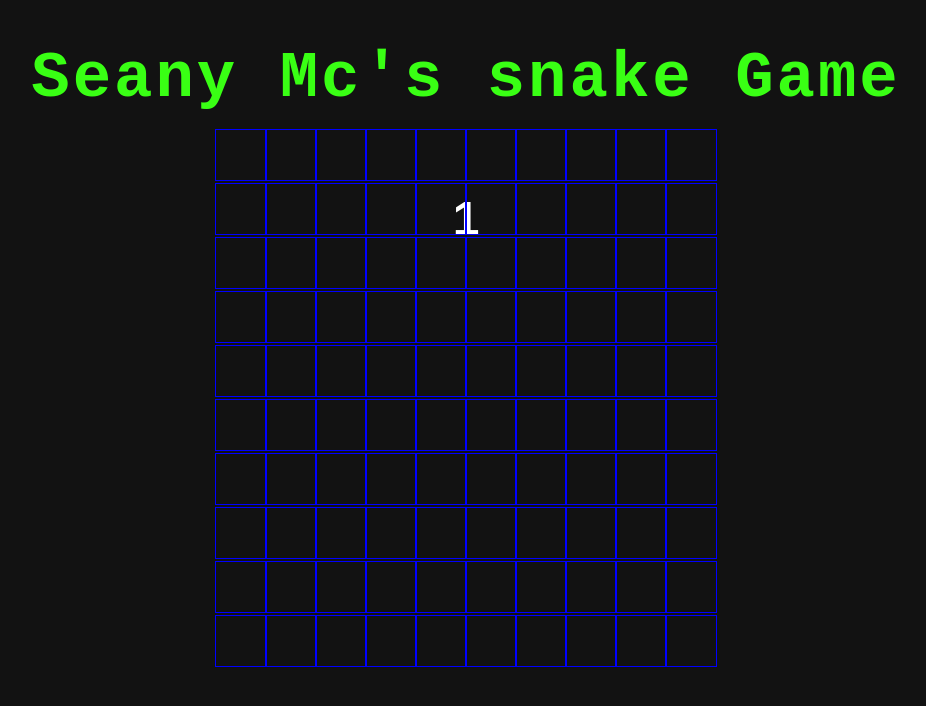
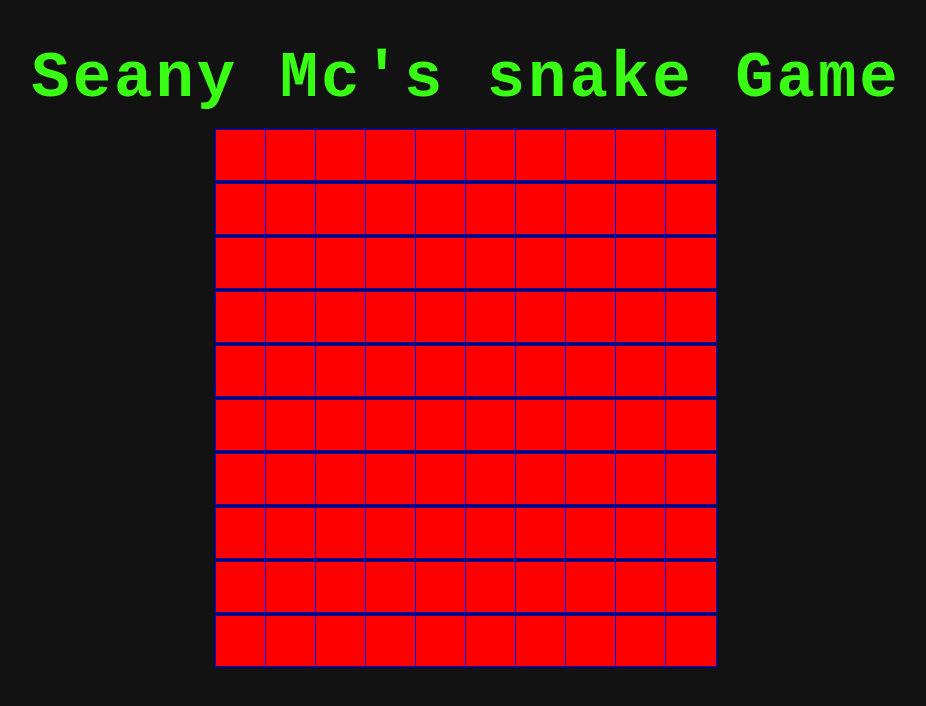
Before and after one commit to SeanMcElroy97/snakegame, a React (Create React App) app: page / in a window 1280 px wide. Shown: the top 706 px of the page, without its empty margins (174-1100 px from the left). Built offline with nearby package versions, Linux system fonts and the light colour scheme.

Commit message:
Created node and linked list classes

```diff
--- a/src/App.css
+++ b/src/App.css
@@ -46,3 +46,11 @@ body {
   outline: 1px solid blue;
   display: inline-block;
 }
+
+.snake-cell {
+  background-color: violet;
+}
+
+.food {
+  background-color: red;
+}
--- /dev/null
+++ b/src/LinkedListNode.js
@@ -0,0 +1,6 @@
+export default class LinkedListNode{
+    constructor(val){
+        this.value=val;
+        this.next=null;
+    }
+}
--- a/src/components/Board.jsx
+++ b/src/components/Board.jsx
@@ -12,7 +12,7 @@ export default function Board() {
             {board.map((row, index)=>(
                 <div key={index} className="row">{
                     row.map((cell, cell_index)=>(
-                        <div key={cell_index} className="cell"></div>
+                        <div key={cell_index} className={`cell ${true? 'food': ''}`}></div>
                     ))
                 }
                 </div>
```
Also changed, not shown: src/LinkedList.js (added, +8 -0 lines).
